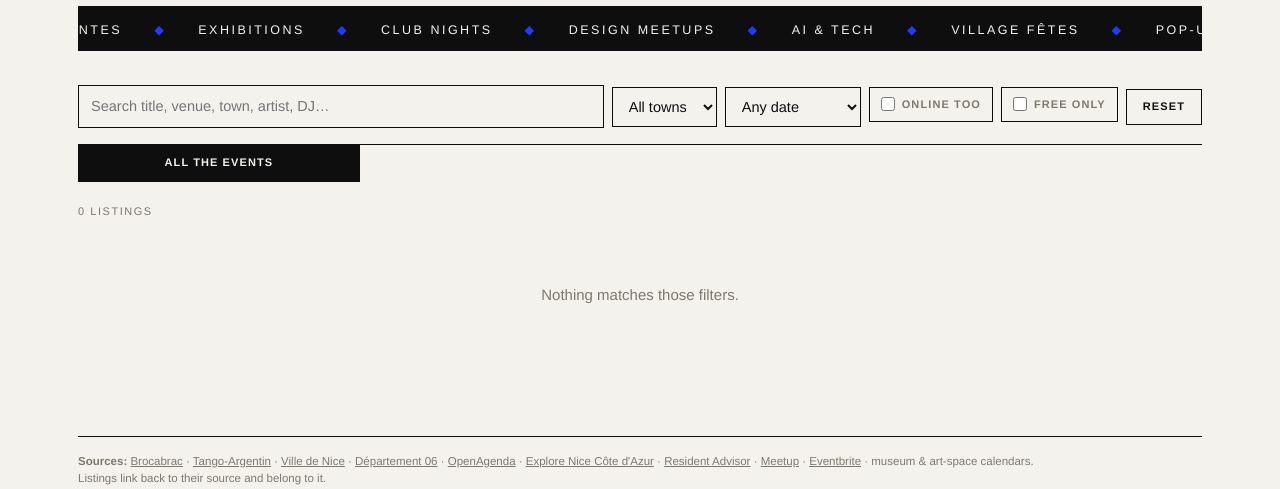
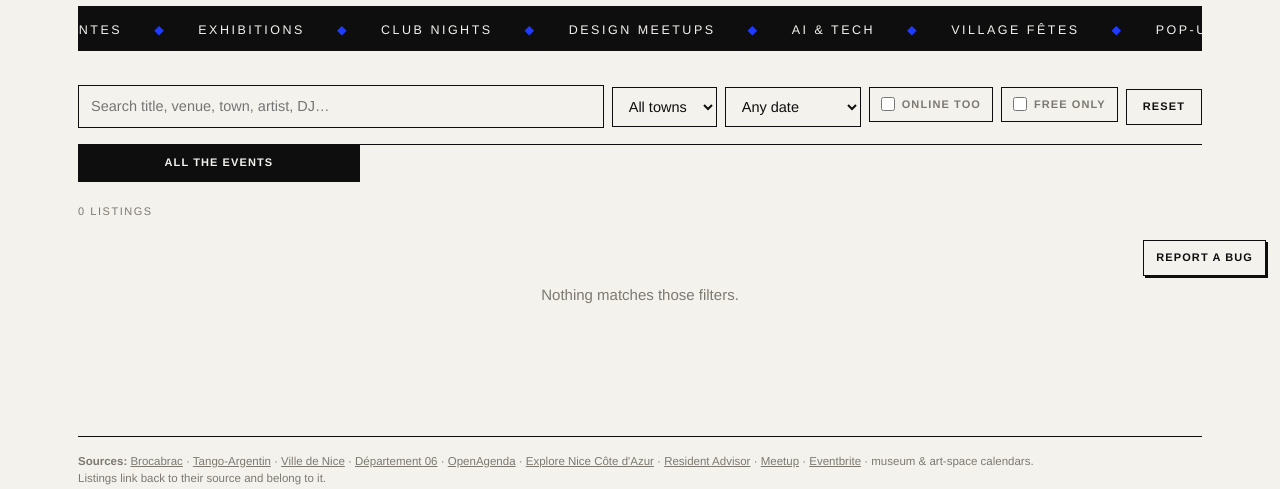
Before and after one commit to maddalena89/nice-events, a Python web app: template templates/index.html.jinja in a window 1280 px wide. Shown: the part 510-999 px from the top of the page. Run offline with Jinja, Linux system fonts and the light colour scheme; the template is opened without the code that fills it: most values are stand-ins (such as "Sample title", 1, 10 or a date in 2020).

Commit message:
Add a visible Report a bug button (floating), reusing the existing dialog
The report-a-bug flow already existed as a buried footer link. Add a small
fixed button, bottom right, styled to match the site, that opens the same
Supabase-backed messages dialog. No backend change.

```diff
--- a/templates/index.html.jinja
+++ b/templates/index.html.jinja
@@ -36,6 +36,13 @@ a{color:var(--accent)}
   letter-spacing:inherit;text-transform:inherit;color:var(--muted);cursor:pointer;
   text-decoration:underline;text-underline-offset:2px}
 .linklike:hover{background:none;color:var(--accent)}
+.bugfab{position:fixed;z-index:50;right:calc(14px + env(safe-area-inset-right));
+  bottom:calc(14px + env(safe-area-inset-bottom));background:var(--paper);color:var(--ink);
+  border:1px solid var(--ink);font:inherit;font-size:11px;font-weight:600;letter-spacing:.1em;
+  text-transform:uppercase;padding:9px 12px;cursor:pointer;box-shadow:2px 2px 0 var(--ink)}
+.bugfab:hover{background:var(--ink);color:var(--paper)}
+.bugfab:focus-visible{outline:2px solid var(--accent);outline-offset:2px}
+@media print{.bugfab{display:none}}
 /* About dialog reads as prose, not a form. */
 .about-body p{margin:0 0 14px;font-size:15.5px;line-height:1.6;max-width:60ch}
 .about-body p:last-child{margin-bottom:0}
@@ -510,6 +517,8 @@ dialog[open]::backdrop{animation:bdfade .2s ease}
 </div>
 
 </div>
+
+<button type="button" class="bugfab" id="bug-fab" aria-label="Report a bug">Report a bug</button>
 
 <script id="data" type="application/json">{{ events_json }}</script>
 <script>
@@ -1008,6 +1017,7 @@ function openMsg(kind){
   msgDlg.showModal();
 }
 if ($("bug-open"))   $("bug-open").onclick   = () => openMsg("bug");
+if ($("bug-fab"))    $("bug-fab").onclick    = () => openMsg("bug");
 if ($("hello-open")) $("hello-open").onclick = () => { aboutDlg.close(); openMsg("hello"); };
 $("msg-close").onclick = () => msgDlg.close();
 msgDlg.addEventListener("click", e => {
```
